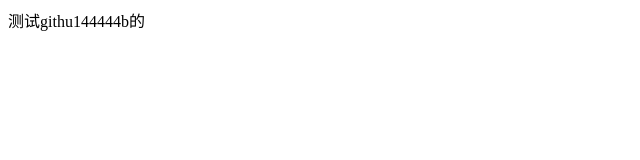
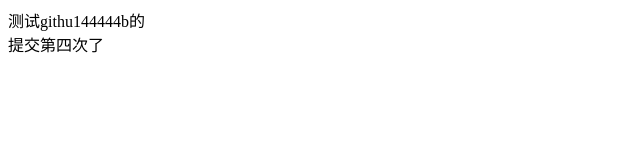
Before and after one commit to WF221323519/test-pull-file, a website: page src/index.html in a window 1280 px wide. Shown: the whole page, without its empty margins (0-640 px from the left). Drawn offline with Linux system fonts and the light colour scheme.

Commit message:
第四次提交

```diff
--- a/src/index.html
+++ b/src/index.html
@@ -8,5 +8,6 @@
 </head>
 <body>
   <div>测试githu144444b的</div>
+  <div>提交第四次了</div>
 </body>
 </html>
```
